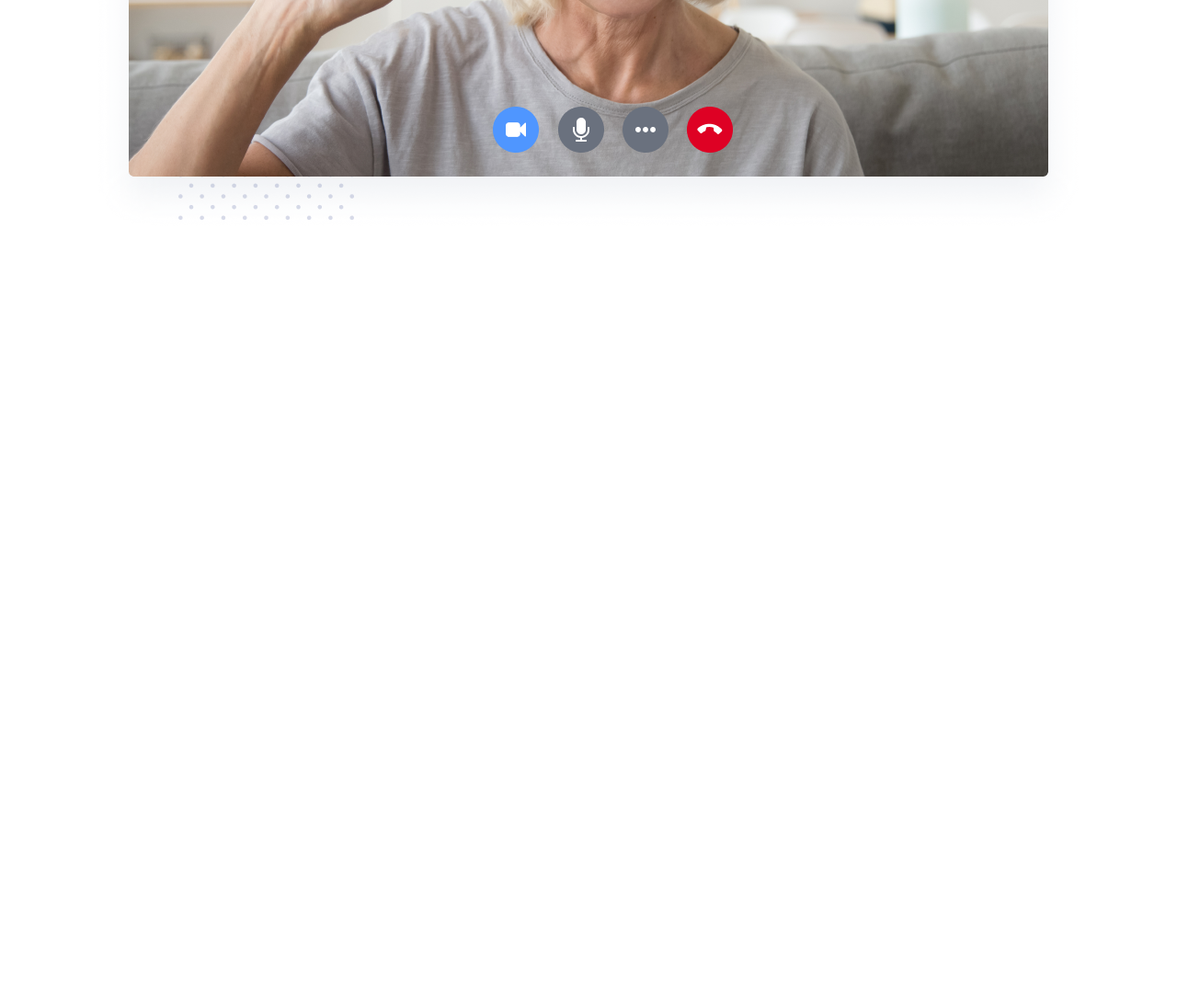
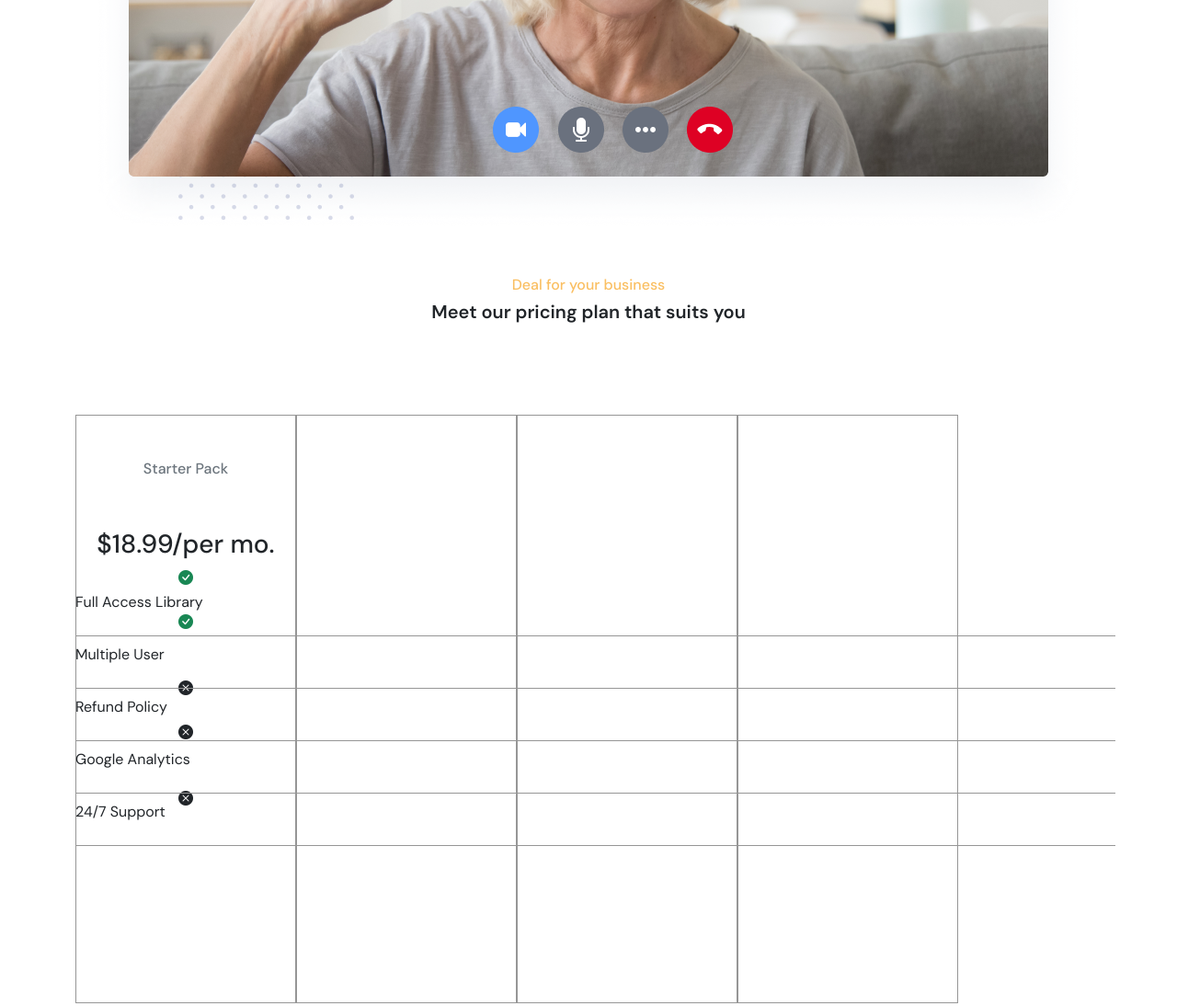
Before and after one commit to vectour/Startup-Landing-Page, a plain HTML site: page index.html in a window 1280 px wide. Shown: the part 1719-2813 px from the top of the page at 92% size. Before the commit the page ends 2019 px from the top, so only its background shows below. Drawn offline with nearby package versions, Linux system fonts and the light colour scheme.

Commit message:
price carousel

```diff
--- a/index.html
+++ b/index.html
@@ -12,6 +12,8 @@
     <link rel="preconnect" href="https://fonts.googleapis.com">
     <link rel="preconnect" href="https://fonts.gstatic.com" crossorigin>
     <link href="https://fonts.googleapis.com/css2?family=DM+Sans:opsz,wght@9..40,200;9..40,300;9..40,400;9..40,500;9..40,600&family=Nunito+Sans:opsz,wght@6..12,300;6..12,400;6..12,500;6..12,600;6..12,700&family=Poppins:wght@300;400;500;600;800&display=swap" rel="stylesheet">
+    <!-- Bootstrap Icons -->
+    <link rel="stylesheet" href="https://cdn.jsdelivr.net/npm/bootstrap-icons@1.10.2/font/bootstrap-icons.css" integrity="sha384-b6lVK+yci+bfDmaY1u0zE8YYJt0TZxLEAFyYSLHId4xoVvsrQu3INevFKo+Xir8e" crossorigin="anonymous">
 </head>
 <body>
     <!-- NAVIGATION -->
@@ -128,6 +130,88 @@
 
         </section>
 
+        <!-- PRICING -->
+        <section>
+          <div class="container my-5">
+              <div class="feature-header text-center">
+                  <h5 class="fs-6 text-main">Deal for your business</h5>
+                  <h3 class="fs-5 fw-bold">Meet our pricing plan that suits you</h3>
+              </div>
+              <div class="price-carousel position-relative">
+                <div class="features-categories my-auto position-absolute">
+                  <p class="pb-2">Full Access Library</p>
+                  <div class="price-divider mb-2"></div>
+                  <p class="pb-2">Multiple User</p>
+                  <div class="price-divider mb-2"></div>
+                  <p class="pb-2">Refund Policy</p>
+                  <div class="price-divider mb-2"></div>
+                  <p class="pb-2">Google Analytics</p>
+                  <div class="price-divider mb-2"></div>
+                  <p class="pb-2">24/7 Support</p>
+                  <div class="price-divider mb-2"></div>
+                </div>
+                <div class="price-pack text-center">
+                  <h4 class="fs-6 text-secondary py-5">Starter Pack</h4>
+                  <h2 class="fs-3 text-dark ">$18.99/per mo.</h2>
+                  <div class="d-flex flex-column">
+                    <i class="bi bi-check-circle-fill text-success pb-4"></i>
+                    <i class="bi bi-check-circle-fill text-success pb-5"></i>
+                    <i class="bi bi-x-circle-fill pb-4"></i>
+                    <i class="bi bi-x-circle-fill pb-5"></i>
+                    <i class="bi bi-x-circle-fill"></i>
+
+                  </div>
+                </div>
+                <div class="price-pack">
+
+                </div>
+                <div class="price-pack">
+
+                </div>
+                <div class="price-pack">
+
+                </div>
+
+                <!-- <div class="col-3 price-category my-auto">
+                  <p class="pb-2">Full Access Library</p>
+                  <div class="price-divider mb-2"></div>
+                  <p class="pb-2">Multiple User</p>
+                  <div class="price-divider mb-2"></div>
+                  <p class="pb-2">Refund Policy</p>
+                  <div class="price-divider mb-2"></div>
+                  <p class="pb-2">Google Analytics</p>
+                  <div class="price-divider mb-2"></div>
+                  <p class="pb-2">24/7 Support</p>
+                  <div class="price-divider mb-2"></div>
+                </div>
+                <div class="col-9 row">
+                  <div class="col-md d-flex">
+                    <div class="price-pack pt-4 text-center">
+                      <h4 class="pack-title fs-6 pb-5 text-secondary">Starter Pack</h4>
+                      <h2 class="price fw-bold pb-5">$18.99/per mo.</h2>
+                      <div class="d-flex flex-column ">
+
+                      </div>
+
+                    </div>
+                </div>
+              </div> -->
+            </div>
+          </div>
+      </section>
+
+       <!-- COMPANIES -->
+       <section class="video-calling">
+        <div class="container my-5 text-center">
+            <h2 class="fw-bold video-title">Agencies who also worked with us</h2>
+            <p class="video-detail">Every email, web page, and social media post makes an impression on your<br>customers. With our software you can be confident it's impression.</p>
+            <a href="#">Explore Details</a>
+            <div class="position-relative position-relative">
+                <img class="img-fluid z-2" src="images/companies.png">
+            </div>
+
+        </div>
+
 
       <script src="https://cdn.jsdelivr.net/npm/bootstrap@5.3.2/dist/js/bootstrap.bundle.min.js" integrity="sha384-C6RzsynM9kWDrMNeT87bh95OGNyZPhcTNXj1NW7RuBCsyN/o0jlpcV8Qyq46cDfL" crossorigin="anonymous"></script>
     </body>
--- a/styles.css
+++ b/styles.css
@@ -117,3 +117,33 @@
     left: 10%;
     top: 70%;
 }
+
+/* PRICING */
+
+.price-divider {
+    width: 70.688rem !important;
+    height: 1px !important;
+    background-color: rgb(150,150,150) !important;
+}
+/*
+.price-pack{
+    width: 230px;
+    height: 650px;
+    border: 1px solid black;
+} */
+
+.price-carousel {
+    display: flex;
+    flex-direction: row;
+}
+
+.price-pack{
+    width: 15rem;
+    height: 40rem;
+    border: 0.0625rem solid rgb(150,150,150);
+    gap: 0.25rem;
+}
+
+.features-categories{
+    top: 30%;
+}
```
Also changed, not shown: images/companies.png (added).
